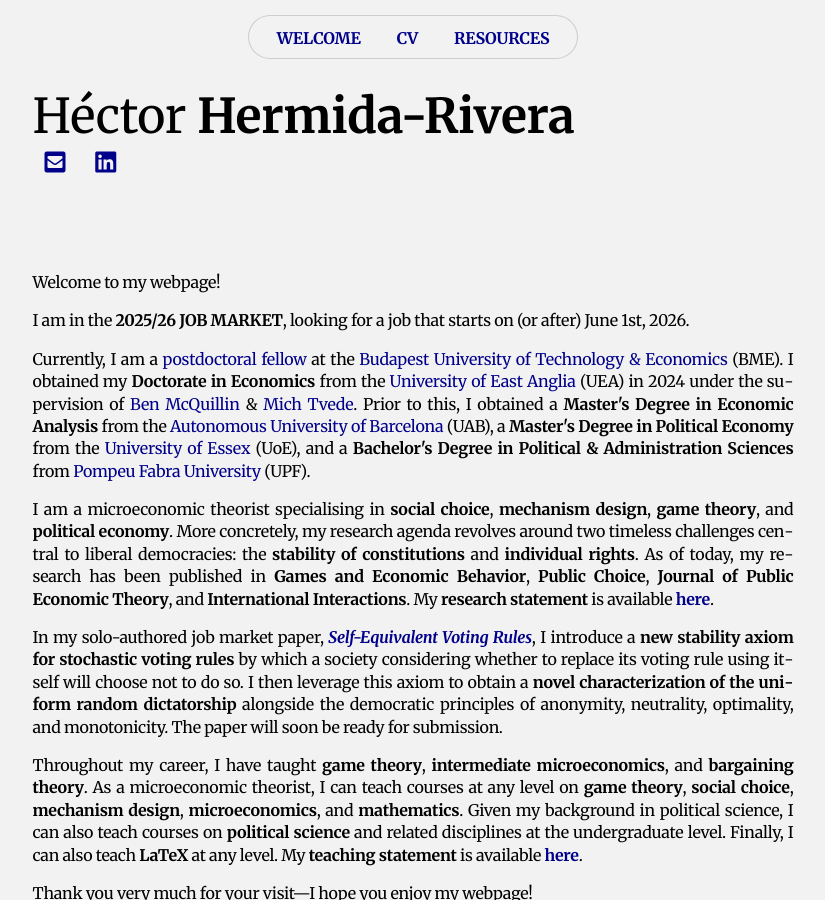
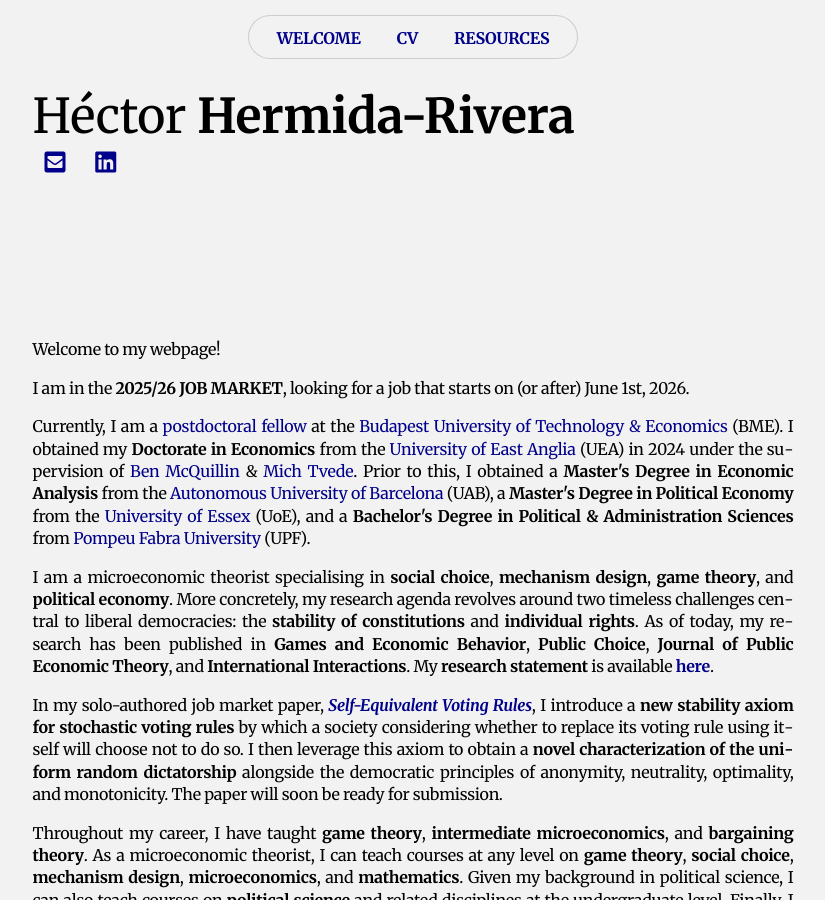
Before and after one commit to HectorHermidaRivera/hectorhermidarivera.github.io, a Jekyll site: the page built from index.md, in a window 1280 px wide and 900 px high. Shown: the whole window, without its empty margins (227-1052 px from the left). Built offline with Jekyll 4.4.1, drawn with Linux system fonts in a browser that asks for light colours; a style sheet for code colours, icons or effects is not loaded.

Commit message:
Update style.css

```diff
--- a/assets/css/style.css
+++ b/assets/css/style.css
@@ -29,7 +29,7 @@ body {
   display: flex;
   flex-direction: column;
   justify-content: center;
-  min-height: 85dvh;
+  min-height: 100dvh;
 }
 
 /* STYLE WITH BIG LINE SPACE */
```
